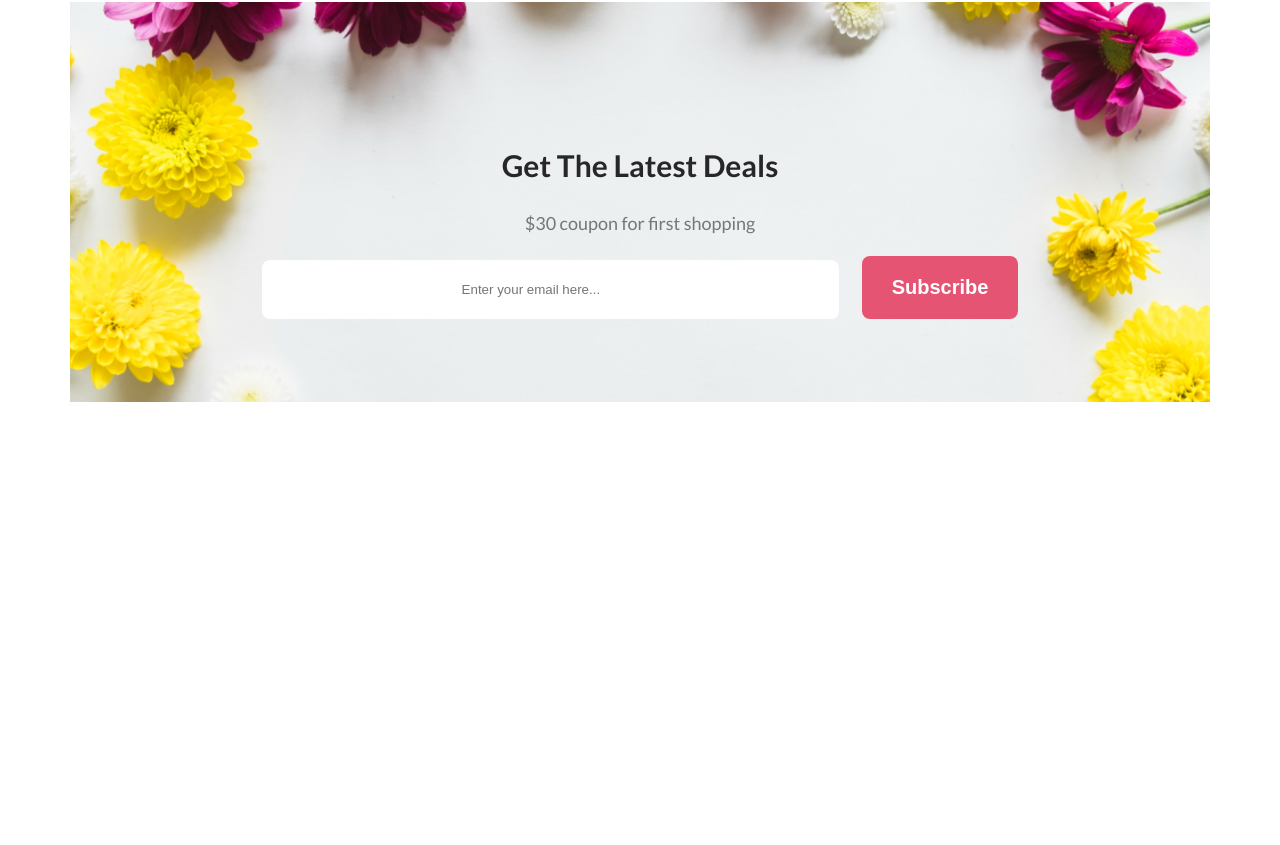
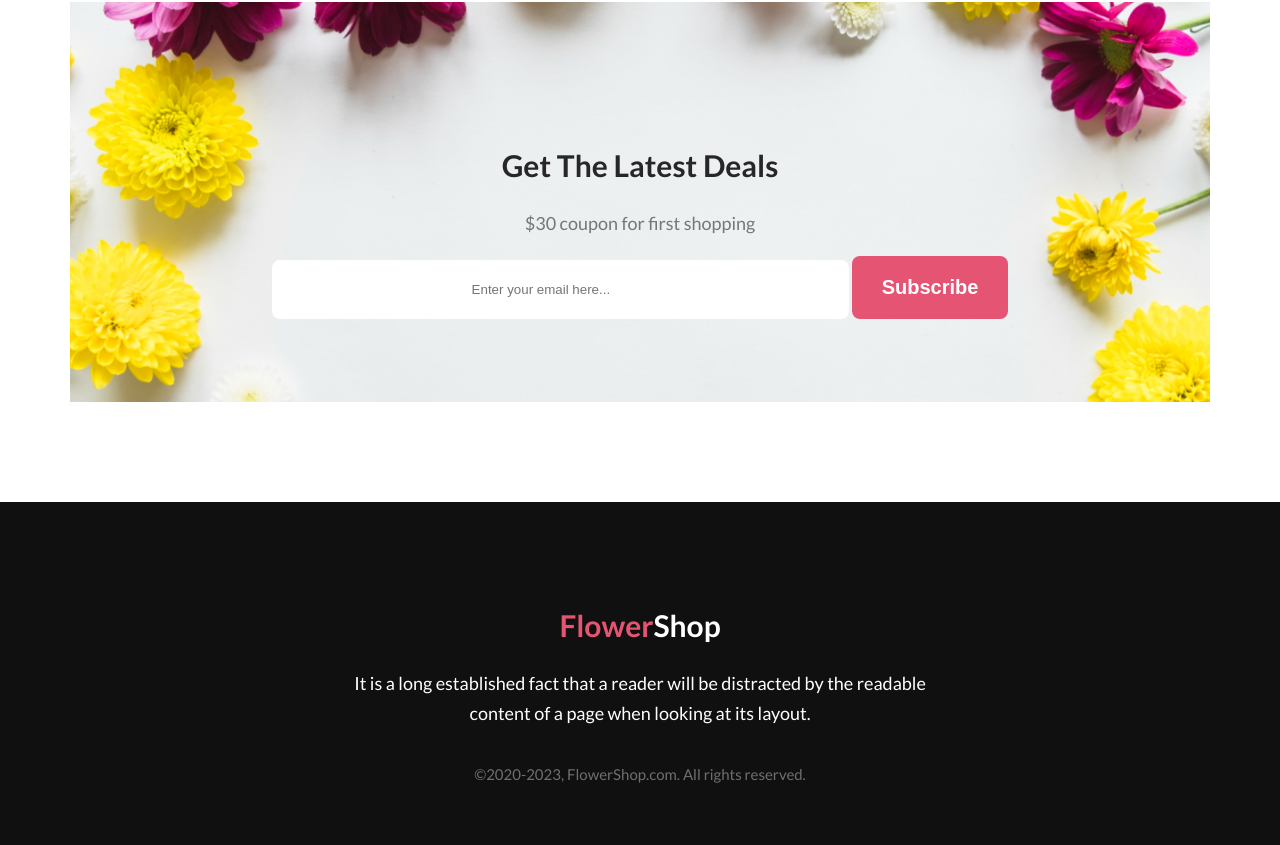
Before and after one commit to munjir033/flower-shop-assignment, a plain HTML site: page index.html in a window 1280 px wide. Shown: the part 3114-3959 px from the top of the page. Before the commit the page ends 3616 px from the top, so only its background shows below. Drawn offline with Linux system fonts and the light colour scheme.

Commit message:
finished footer section

```diff
--- a/index.html
+++ b/index.html
@@ -59,8 +59,8 @@
             </div>
                 <div class="flower-caption">
                     <p>Pink Flower Tree</p>
-                    <p>Pink Flower Tree</p>
-                    <p>Pink Flower Tree</p>
+                    <p>Bouquet Flower</p>
+                    <p>Yellow Flower Tree</p>
                 </div>
         </section>
 
@@ -121,7 +121,20 @@
         </section>
     </main>
 
+    <!--footer section-->
 
+    <footer class="footer">
+        <div class="footer-content">
+        <h2 class="heading-text">
+            <span>Flower</span>Shop
+        </h2>
+        <p class="paragraph-text">
+            It is a long established fact that a reader will be distracted by the readable <br> content of a page when looking at its layout.
+            <br><br>
+            <small>&copy;2020-2023, FlowerShop.com. All rights reserved.</small>
+        </p>
+        </div>
+    </footer>
 
 </body>
 </html>
--- a/styles.css
+++ b/styles.css
@@ -96,8 +96,8 @@ body{
 .flower-caption{
     display: flex;
     justify-content: center;
-    gap: 40px;
-    margin-left: 150px;
+    gap: 60px;
+    margin-left: 140px;
 
 }
 .flower-caption > p{
@@ -185,5 +185,27 @@ body{
     border: none;
     border-radius: 8px;
     padding: 22px 200px;
-    margin-right: 20px;
 }
+
+/* footer section */
+.footer{
+    height: 350px;
+    background-color:#111010;
+    text-align: center;
+}
+.footer-content{
+    position: relative;
+    top: 30%;
+}
+.footer h2{
+    color: #FFF;
+}
+span{
+    color: #E55473;
+}
+.footer p{
+    color:#FFF;
+}
+.footer small{
+    color: rgba(255, 255, 255, 0.40);
+}
```
